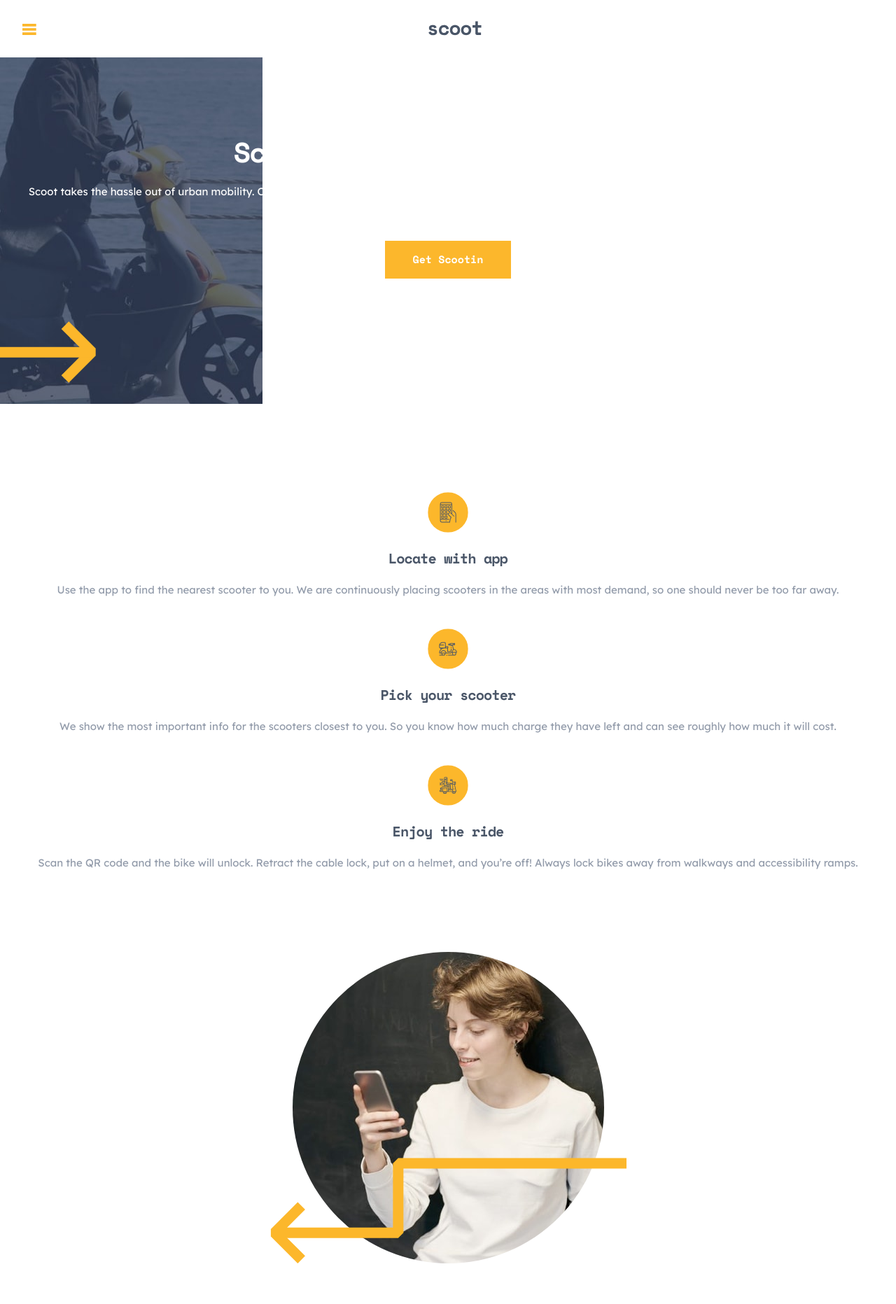
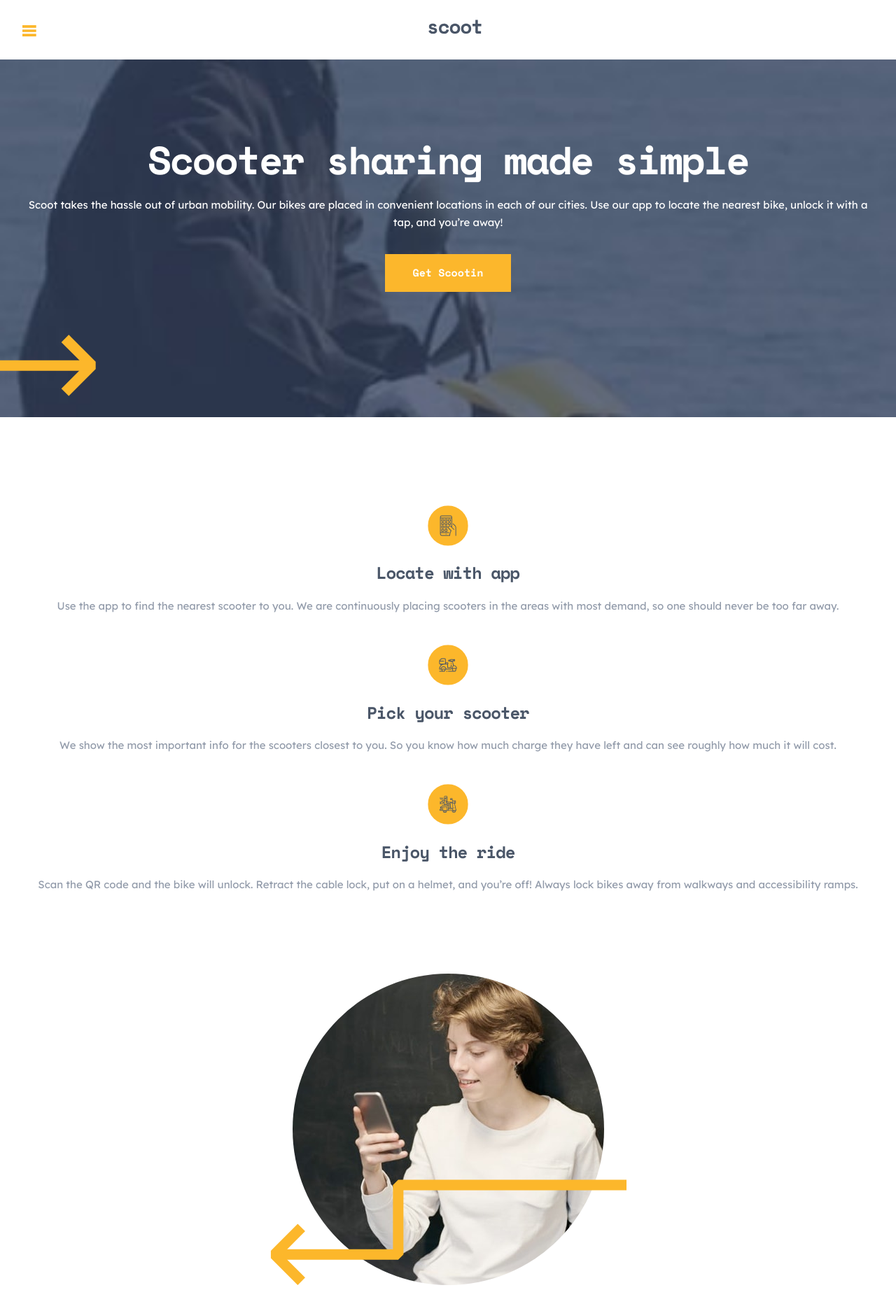
Before and after one commit to xaviguasch/scoot-multipage-website-app-frontendmentor-prac, a React (Create React App) app: page /home in a window 1280 px wide. Shown: the top 1863 px of the page at 70% size. Built offline with nearby package versions, Linux system fonts and the light colour scheme.

Commit message:
added typography for tablet media query

```diff
--- a/src/components/Header.css
+++ b/src/components/Header.css
@@ -9,7 +9,7 @@
 /* This trick makes one element be at the
 corner and the other at the exact middle */
 .Navigation,
-.Header__logo {
+.Header__logo-container {
   margin-right: auto;
 }
 
--- a/src/components/Header.js
+++ b/src/components/Header.js
@@ -1,4 +1,6 @@
 import React from 'react'
+
+import { NavLink } from 'react-router-dom'
 
 import Navigation from './Navigation'
 
@@ -6,6 +8,12 @@
 import { ReactComponent as LogoIcon } from '../assets/logo.svg'
 
 const Header = ({ onHandleNavOpen, mobileNavOpen }) => {
+  const handleLogoClick = () => {
+    if (mobileNavOpen) {
+      onHandleNavOpen()
+    }
+  }
+
   return (
     <div className='Header'>
       <Navigation
@@ -13,7 +21,11 @@
         onHandleNavOpen={onHandleNavOpen}
         mobileNavOpen={mobileNavOpen}
       />
-      <LogoIcon className='Header__logo' />
+      <div className='Header__logo-container' onClick={handleLogoClick}>
+        <NavLink to={'/home'}>
+          <LogoIcon className='Header__logo' />
+        </NavLink>
+      </div>
     </div>
   )
 }
--- a/src/components/Home.css
+++ b/src/components/Home.css
@@ -9,6 +9,7 @@
 
   background-position: bottom 30px left -315px, top left;
   background-repeat: no-repeat;
+  background-size: auto, cover;
 
   padding: 7.1875em 2em 11.1875em;
   margin: 0 auto;
--- a/src/index.css
+++ b/src/index.css
@@ -222,3 +222,38 @@
   color: var(--clr-white-text);
   font-size: var(--fs-18);
 }
+
+/* ================== */
+/* MEDIA QUERIES */
+/* ================== */
+
+/* Tablet */
+@media (min-width: 768px) {
+  /* Typography */
+  .title {
+    font-size: var(--fs-56);
+    letter-spacing: -2.5px;
+  }
+
+  .title--md {
+    font-size: var(--fs-48);
+    letter-spacing: -2.14px;
+  }
+
+  .title--sm {
+    font-size: var(--fs-24);
+    letter-spacing: -1.07px;
+  }
+
+  .q-and-a__question {
+    font-size: var(--fs-24);
+    letter-spacing: -1.07px;
+  }
+
+  .job-position {
+    font-size: var(--fs-24);
+    letter-spacing: -1.07px;
+  }
+
+  /* Links, buttons & inputs  */
+}
```
